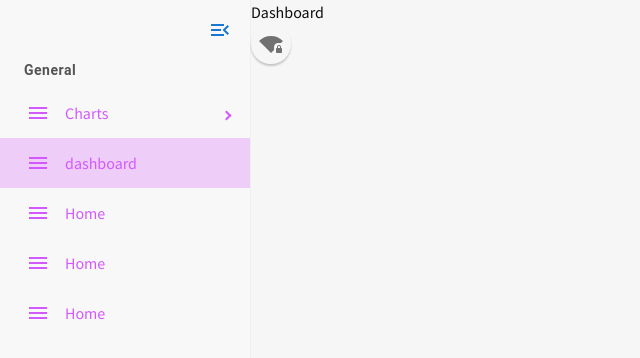
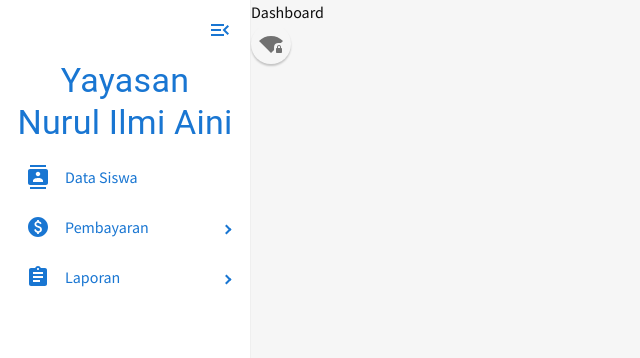
Before and after one commit to alifahmaaad/SistemPencatatanPembayaranYayasanNurulIlmiAini, a React (Vite) app: page / in a window 1280 px wide. Shown: the top 358 px of the page, without its empty margins (0-640 px from the left). Built offline with nearby package versions, Linux system fonts and the light colour scheme.

Commit message:
update sidebar component

```diff
--- a/src/component/SidebarComponent.jsx
+++ b/src/component/SidebarComponent.jsx
@@ -11,11 +11,29 @@ import {
 import { Link } from "react-router-dom";
 import MenuOpenIcon from "@mui/icons-material/MenuOpen";
 import MenuIcon from "@mui/icons-material/Menu";
+import MenuBookIcon from "@mui/icons-material/MenuBook";
+import CheckroomIcon from "@mui/icons-material/Checkroom";
+import PaymentIcon from "@mui/icons-material/Payment";
+import PriceCheckIcon from "@mui/icons-material/PriceCheck";
+import HowToRegIcon from "@mui/icons-material/HowToReg";
+import SchoolIcon from "@mui/icons-material/School";
+import SportsSoccerIcon from "@mui/icons-material/SportsSoccer";
+import MosqueIcon from "@mui/icons-material/Mosque";
+import PaidIcon from "@mui/icons-material/Paid";
+import AssignmentIcon from "@mui/icons-material/Assignment";
+import TodayIcon from "@mui/icons-material/Today";
+import CalendarMonthIcon from "@mui/icons-material/CalendarMonth";
+import ContactsIcon from "@mui/icons-material/Contacts";
+import RepeatIcon from "@mui/icons-material/Repeat";
 const SidebarComponent = () => {
   const { collapseSidebar, collapsed } = useProSidebar();
 
   return (
-    <Sidebar style={{ height: "100vh" }} collapsedWidth="70px">
+    <Sidebar
+      backgroundColor="white"
+      style={{ height: "100vh" }}
+      collapsedWidth="70px"
+    >
       <Box
         sx={{
           display: "flex",
@@ -32,61 +50,138 @@ const SidebarComponent = () => {
         </IconButton>
       </Box>
       <Menu
-        iconShape="square"
         menuItemStyles={{
-          button: ({ level, active, disabled }) => {
-            if (level === 0 || level === 1)
+          button: ({ disabled }) => {
+            // only apply styles on first level elements of the tree
             return {
-                color: disabled ? "#f5d9ff" : "#d359ff",
-                backgroundColor: active ? "#eecef9" : undefined,
+              color: "#1976d2",
+              backgroundColor: "white",
             };
           },
         }}
       >
-        <div style={{ padding: "0 24px", marginBottom: "8px" }}>
+        <div style={{ marginBottom: "8px" }}>
           <Typography
-            variant="body2"
-            fontWeight={600}
-            style={{ opacity: collapsed ? 0 : 0.7, letterSpacing: "0.5px" }}
+            variant="h4"
+            id="nameside"
+            textAlign={"center"}
+            color={"#1976d2"}
           >
-            General
+            {collapsed ? (
+              ""
+            ) : (
+              <div>
+                Yayasan
+                <br />
+                Nurul Ilmi Aini
+              </div>
+            )}
           </Typography>
         </div>
-        <SubMenu label="Charts" icon={<MenuOutlinedIcon />}>
-          <MenuItem>
-            <IconButton>
-              <MenuOutlinedIcon />
-            </IconButton>
+        <MenuItem
+          active={window.location.pathname === "/siswa"}
+          icon={<ContactsIcon />}
+          component={<Link to="/" />}
+        >
+          Data Siswa
+        </MenuItem>
+        <SubMenu
+          label="Pembayaran"
+          icon={<PaidIcon />}
+          //  defaultOpen={true}
+        >
+          <MenuItem
+            active={window.location.pathname === "/Pembayaran/spp"}
+            icon={<PaymentIcon />}
+            component={<Link to="/Pembayaran/spp" />}
+          >
+            SPP
+          </MenuItem>
+          <MenuItem
+            active={window.location.pathname === "/Pembayaran/komite"}
+            icon={<PriceCheckIcon />}
+            component={<Link to="/Pembayaran/komite" />}
+          >
+            Komite
+          </MenuItem>
+          <MenuItem
+            active={window.location.pathname === "/Pembayaran/daftar"}
+            icon={<HowToRegIcon />}
+            component={<Link to="/Pembayaran/daftar" />}
+          >
+            Pendaftaran
+          </MenuItem>
+          <MenuItem
+            active={window.location.pathname === "/Pembayaran/daftarulang"}
+            icon={<RepeatIcon />}
+            component={<Link to="/Pembayaran/daftarulang" />}
+          >
+            Daftar Ulang
+          </MenuItem>
+          <MenuItem
+            active={window.location.pathname === "/Pembayaran/les"}
+            icon={<SchoolIcon />}
+            component={<Link to="/Pembayaran/les" />}
+          >
+            les
+          </MenuItem>
+          <MenuItem
+            active={window.location.pathname === "/Pembayaran/lesun"}
+            icon={<SchoolIcon />}
+            component={<Link to="/Pembayaran/lesun" />}
+          >
+            les UN
+          </MenuItem>
+
+          <MenuItem
+            active={window.location.pathname === "/Pembayaran/ekskul"}
+            icon={<SportsSoccerIcon />}
+            component={<Link to="/Pembayaran/ekskul" />}
+          >
+            Ekskul
+          </MenuItem>
+          <MenuItem
+            active={window.location.pathname === "/Pembayaran/qurban"}
+            icon={<MosqueIcon />}
+            component={<Link to="/Pembayaran/qurban" />}
+          >
+            Qurban
+          </MenuItem>
+          <MenuItem
+            active={window.location.pathname === "/Pembayaran/buku"}
+            icon={<MenuBookIcon />}
+            component={<Link to="/Pembayaran/buku" />}
+          >
+            Buku
+          </MenuItem>
+          <MenuItem
+            active={window.location.pathname === "/Pembayaran/pakaian"}
+            icon={<CheckroomIcon />}
+            component={<Link to="/Pembayaran/pakaian" />}
+          >
+            Pakaian
           </MenuItem>
         </SubMenu>
+        <SubMenu
+          label="Laporan"
+          icon={<AssignmentIcon />}
+          // defaultOpen={true}
+        >
           <MenuItem
-          active={window.location.pathname === "/"}
-          icon={<MenuOutlinedIcon />}
-          component={<Link to="/" />}
+            active={window.location.pathname === "/Laporan/harian"}
+            icon={<TodayIcon />}
+            component={<Link to="/Laporan/harian" />}
           >
-          dashboard
+            Harian
           </MenuItem>
           <MenuItem
-          active={window.location.pathname === "/Home"}
-          icon={<MenuOutlinedIcon />}
-          component={<Link to="/Home" />}
+            active={window.location.pathname === "/Laporan/bulanan"}
+            icon={<CalendarMonthIcon />}
+            component={<Link to="/Laporan/bulanan" />}
           >
-          Home
+            Bulanan
           </MenuItem>
-        <MenuItem
-          active={window.location.pathname === "/Home"}
-          icon={<MenuOutlinedIcon />}
-          component={<Link to="/Home" />}
-        >
-          Home
-        </MenuItem>
-        <MenuItem
-          active={window.location.pathname === "/Home"}
-          icon={<MenuOutlinedIcon />}
-          component={<Link to="/Home" />}
-        >
-          Home
-        </MenuItem>
+        </SubMenu>
       </Menu>
     </Sidebar>
   );
```
Lines whose indentation alone changed are shown as unchanged.
